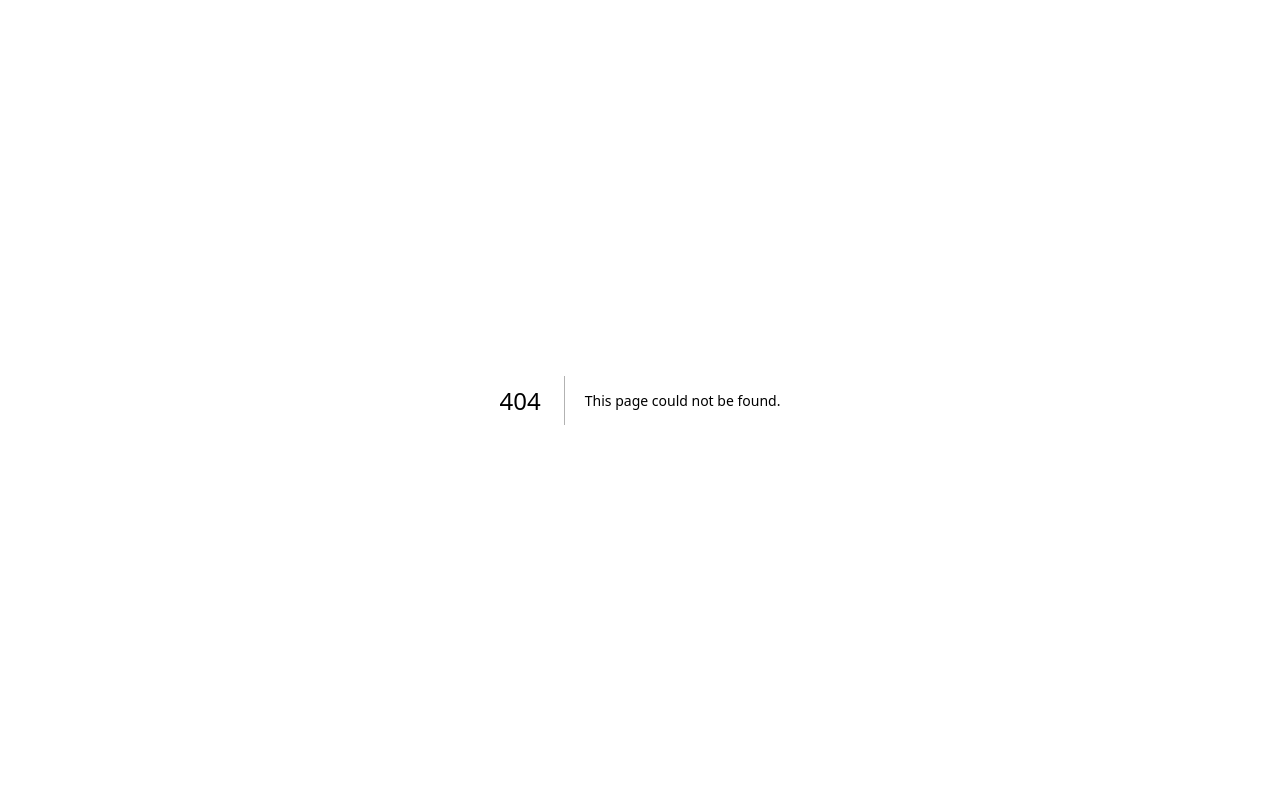
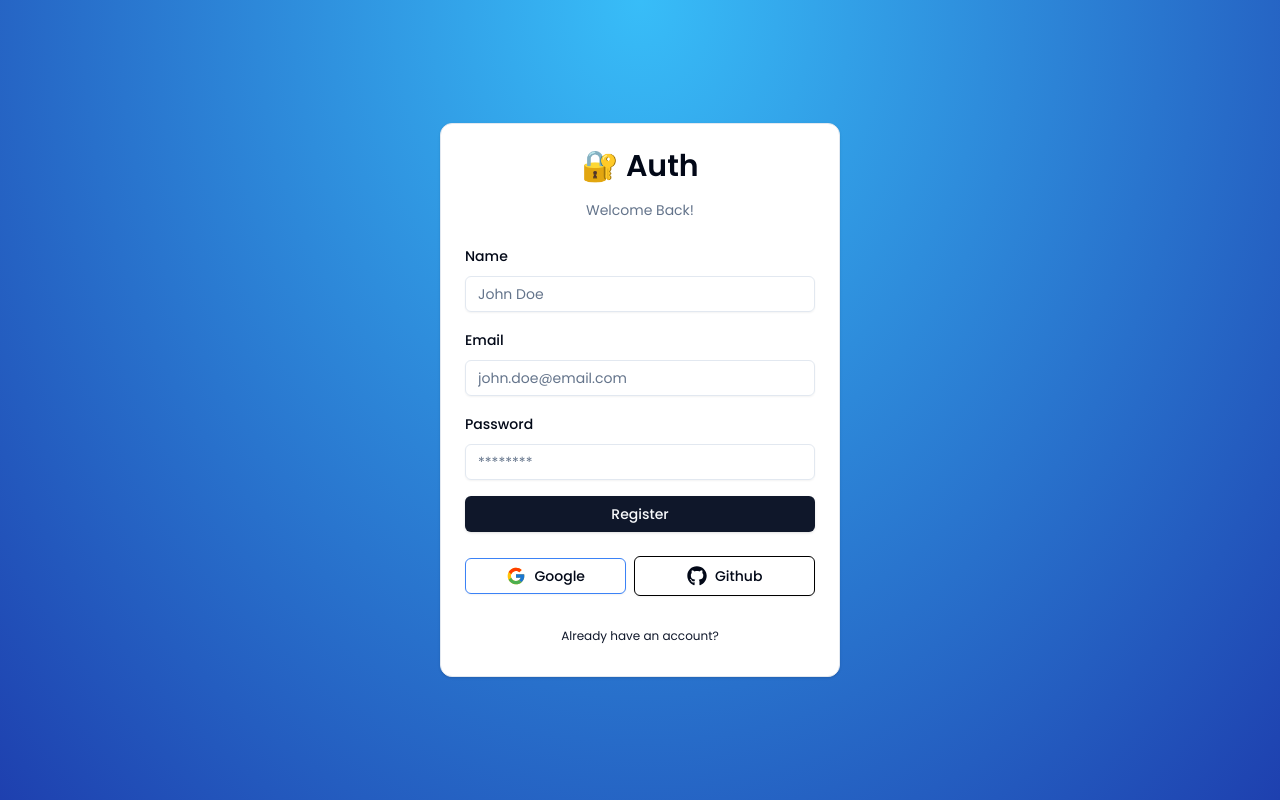
Before and after one commit to PrinceNarteh/next-auth-v5, a Next.js app: page /auth/register in a window 1280 px wide. Before the commit this address had no page. Built offline with nearby package versions, Linux system fonts and the light colour scheme.

Commit message:
feat: minor changes

```diff
--- /dev/null
+++ b/actions/register.action.ts
@@ -0,0 +1,16 @@
+"use server";
+
+import { RegisterSchema, RegisterSchemaType } from "@/schemas";
+
+export const registerAction = async (data: RegisterSchemaType) => {
+  const validatedData = RegisterSchema.safeParse(data);
+  if (!validatedData.success) {
+    return {
+      error: "Invalid fields",
+    };
+  }
+
+  return {
+    success: "Email sent!",
+  };
+};
--- /dev/null
+++ b/app/auth/register/page.tsx
@@ -0,0 +1,11 @@
+import { RegisterForm } from "@/components/auth/register-form";
+
+const RegisterPage = () => {
+  return (
+    <div>
+      <RegisterForm />
+    </div>
+  );
+};
+
+export default RegisterPage;
--- a/components/auth/login-form.tsx
+++ b/components/auth/register-form.tsx
@@ -1,9 +1,7 @@
 "use client";
 
 import { useForm } from "react-hook-form";
-import { zodResolver } from "@hookform/resolvers/zod";
-import { LoginSchema, LoginSchemaType } from "@/schemas";
-import { CardWrapper } from "@/components/auth/card-wrapper";
+import { useState, useTransition } from "react";
 import {
   Form,
   FormControl,
@@ -13,30 +11,33 @@ import {
   FormMessage,
 } from "@/components/ui/form";
 import { Input } from "@/components/ui/input";
-import { Button } from "../ui/button";
-import { FormError } from "../shared/form-error";
-import { FormSuccess } from "../shared/form-success";
-import { useState, useTransition } from "react";
-import { loginAction } from "@/actions/login.schema";
+import { Button } from "@/components/ui/button";
+import { zodResolver } from "@hookform/resolvers/zod";
+import { FormError } from "@/components/shared/form-error";
+import { CardWrapper } from "@/components/auth/card-wrapper";
+import { FormSuccess } from "@/components/shared/form-success";
+import { registerAction } from "@/actions/register.action";
+import { RegisterSchema, RegisterSchemaType } from "@/schemas";
 
-export const LoginForm = () => {
+export const RegisterForm = () => {
   const [message, setMessage] = useState<{
     error: string | undefined;
     success: string | undefined;
   }>({ success: "", error: "" });
   const [isPending, startTransition] = useTransition();
-  const form = useForm<LoginSchemaType>({
+  const form = useForm<RegisterSchemaType>({
     defaultValues: {
+      name: "",
       email: "",
       password: "",
     },
-    resolver: zodResolver(LoginSchema),
+    resolver: zodResolver(RegisterSchema),
   });
 
-  const onSubmit = (data: LoginSchemaType) => {
+  const onSubmit = (data: RegisterSchemaType) => {
     setMessage({ error: "", success: "" });
     startTransition(() => {
-      loginAction(data).then((data) => {
+      registerAction(data).then((data) => {
         setMessage({
           success: data.success,
           error: data.error,
@@ -48,13 +49,31 @@ export const LoginForm = () => {
   return (
     <CardWrapper
       headerLabel="Welcome Back!"
-      backButtonLabel="Don't have an account?"
-      backButtonHref="/auth/register"
+      backButtonLabel="Already have an account?"
+      backButtonHref="/auth/login"
       showSocial
     >
       <Form {...form}>
         <form onSubmit={form.handleSubmit(onSubmit)} className="space-y-6">
           <div className="space-y-4">
+            <FormField
+              name="name"
+              control={form.control}
+              render={({ field }) => (
+                <FormItem>
+                  <FormLabel>Name</FormLabel>
+                  <FormControl>
+                    <Input
+                      type="name"
+                      placeholder="John Doe"
+                      disabled={isPending}
+                      {...field}
+                    />
+                  </FormControl>
+                  <FormMessage />
+                </FormItem>
+              )}
+            />
             <FormField
               name="email"
               control={form.control}
@@ -94,7 +113,7 @@ export const LoginForm = () => {
             <FormError message={message.error} />
             <FormSuccess message={message.success} />
             <Button type="submit" className="w-full" disabled={isPending}>
-              Login
+              Register
             </Button>
           </div>
         </form>
--- a/schemas/index.ts
+++ b/schemas/index.ts
@@ -5,3 +5,12 @@ export const LoginSchema = z.object({
   password: z.string().min(1, { message: "Password is required." }),
 });
 export type LoginSchemaType = z.infer<typeof LoginSchema>;
+
+export const RegisterSchema = z.object({
+  name: z.string().trim().min(6, { message: "Password is required." }),
+  email: z.string().trim().email(),
+  password: z
+    .string()
+    .min(6, { message: "Password should be six (6) characters long" }),
+});
+export type RegisterSchemaType = z.infer<typeof RegisterSchema>;
```
Also changed, not shown: actions/login.action.ts (renamed from actions/login.schema.ts).
